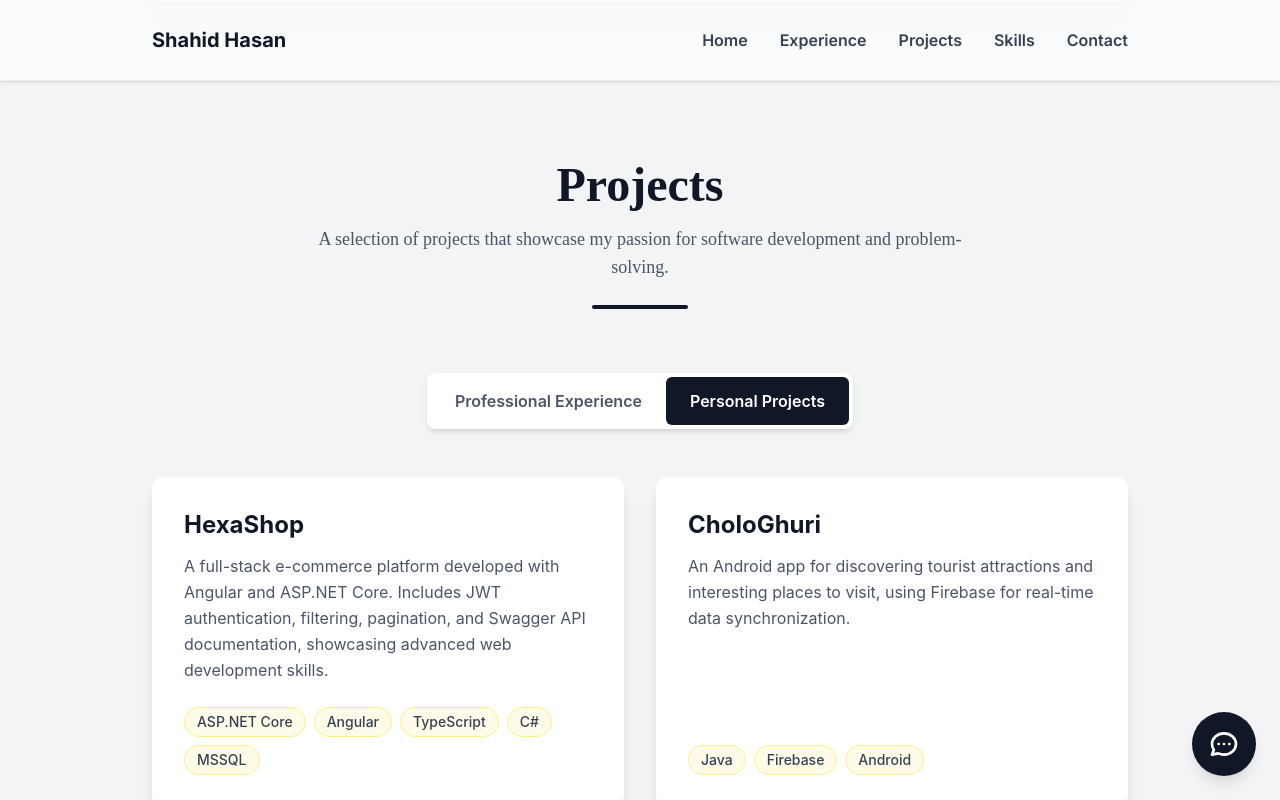
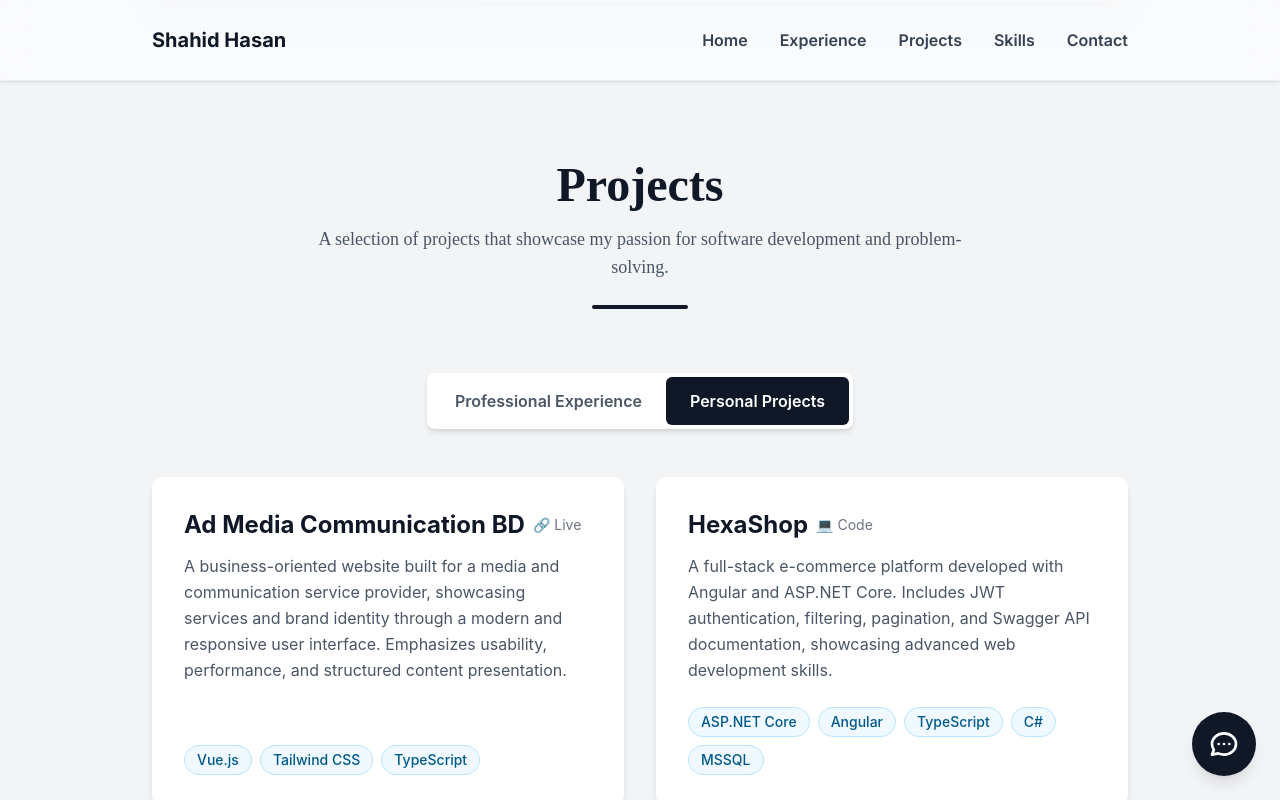
Before and after one commit to mdshahidhasan/Shahid-Hasan-Portfolio, a Vue app: page / in a window 1280 px wide. Both pictures are taken after a click on the button "Personal Projects". Shown: the part 2650-3450 px from the top of the page. Built offline with nearby package versions, Linux system fonts and the light colour scheme.

Commit message:
Update project view

```diff
--- a/src/views/ProjectView.vue
+++ b/src/views/ProjectView.vue
@@ -43,19 +43,39 @@
       <section v-if="activeTab === 'professional'" id="professional-projects">
         <div class="space-y-12">
           <div
-            v-for="(project, index) in professionalProjects"
+            v-for="project in professionalProjects"
             :key="project.title"
-            class="bg-white rounded-xl shadow-lg overflow-hidden transition-all duration-300 hover:shadow-2xl hover:scale-[1.02]"
+            class="bg-white rounded-xl shadow-md overflow-hidden transition-all duration-300 hover:shadow-xl hover:-translate-y-0.5"
           >
             <div class="p-8">
-              <h3 class="text-2xl font-bold text-gray-900 mb-3">{{ project.title }}</h3>
+              <div class="flex flex-wrap items-center gap-2 mb-3">
+                <h3 class="text-2xl font-bold text-gray-900">{{ project.title }}</h3>
+                <a
+                  v-if="project.liveUrl"
+                  :href="project.liveUrl"
+                  target="_blank"
+                  rel="noopener noreferrer"
+                  class="project-link"
+                >
+                  🔗 Live
+                </a>
+                <a
+                  v-if="project.githubUrl"
+                  :href="project.githubUrl"
+                  target="_blank"
+                  rel="noopener noreferrer"
+                  class="project-link"
+                >
+                  💻 Code
+                </a>
+              </div>
               <p class="text-gray-600 mb-6 leading-relaxed">{{ project.description }}</p>
 
               <div class="flex flex-wrap gap-2">
                 <span
                   v-for="tech in project.technologies"
                   :key="tech"
-                  class="bg-yellow-50 text-gray-700 text-sm font-medium px-3 py-1 rounded-full border border-yellow-200"
+                  class="bg-sky-50 text-sky-800 text-sm font-medium px-3 py-1 rounded-full border border-sky-200"
                 >
                   {{ tech }}
                 </span>
@@ -71,16 +91,36 @@
           <div
             v-for="project in personalProjects"
             :key="project.title"
-            class="bg-white rounded-xl shadow-lg p-8 flex flex-col transition-all duration-300 hover:shadow-2xl hover:scale-[1.02]"
+            class="bg-white rounded-xl shadow-md p-8 flex flex-col transition-all duration-300 hover:shadow-xl hover:-translate-y-0.5"
           >
-            <h3 class="text-2xl font-bold text-gray-900 mb-3">{{ project.title }}</h3>
+            <div class="flex flex-wrap items-center gap-2 mb-3">
+              <h3 class="text-2xl font-bold text-gray-900">{{ project.title }}</h3>
+              <a
+                v-if="project.liveUrl"
+                :href="project.liveUrl"
+                target="_blank"
+                rel="noopener noreferrer"
+                class="project-link"
+              >
+                🔗 Live
+              </a>
+              <a
+                v-if="project.githubUrl"
+                :href="project.githubUrl"
+                target="_blank"
+                rel="noopener noreferrer"
+                class="project-link"
+              >
+                💻 Code
+              </a>
+            </div>
             <p class="text-gray-600 mb-6 leading-relaxed flex-grow">{{ project.description }}</p>
 
             <div class="flex flex-wrap gap-2">
               <span
                 v-for="tech in project.technologies"
                 :key="tech"
-                class="bg-yellow-50 text-gray-700 text-sm font-medium px-3 py-1 rounded-full border border-yellow-200"
+                class="bg-sky-50 text-sky-800 text-sm font-medium px-3 py-1 rounded-full border border-sky-200"
               >
                 {{ tech }}
               </span>
@@ -99,6 +139,8 @@ interface Project {
   title: string
   description: string
   technologies: string[]
+  liveUrl?: string
+  githubUrl?: string
 }
 
 const activeTab = ref<'professional' | 'personal'>('professional')
@@ -109,45 +151,71 @@ const professionalProjects = ref<Project[]>([
     description:
       'An innovative online platform designed for car auctions. Built with Vue.js for a responsive front-end and ASP.NET Core for a secure back-end, it enables seamless interactions among all stakeholders in the auction process.',
     technologies: ['ASP.NET Core', 'Vue.js', 'MySQL', 'Bootstrap'],
+    liveUrl: 'https://www.garirnilam.com',
   },
   {
     title: 'Horologica',
     description:
       'A watch repair shop management system with admin, technician, and customer portals. Features include repair tracking, inventory management, and automated invoicing to streamline operations.',
     technologies: ['ASP.NET Core', 'Vue.js', 'MSSQL'],
+    liveUrl: 'https://horologica.co',
+  },
+  {
+    title: 'New Life Hospital',
+    description:
+      'A modern healthcare web application developed on a contractual basis, providing an intuitive interface for patients and administrators. The system streamlines hospital services, improves accessibility, and enhances overall user experience through a responsive frontend design.',
+    technologies: ['Vue.js', 'Tailwind CSS', 'TypeScript'],
+    liveUrl: 'https://www.newlifehospital.bd',
   },
 ])
 
 const personalProjects = ref<Project[]>([
   {
+    title: 'Ad Media Communication BD',
+    description:
+      'A business-oriented website built for a media and communication service provider, showcasing services and brand identity through a modern and responsive user interface. Emphasizes usability, performance, and structured content presentation.',
+    technologies: ['Vue.js', 'Tailwind CSS', 'TypeScript'],
+    liveUrl: 'https://www.admediacommunicationbd.com',
+  },
+  {
     title: 'HexaShop',
     description:
       'A full-stack e-commerce platform developed with Angular and ASP.NET Core. Includes JWT authentication, filtering, pagination, and Swagger API documentation, showcasing advanced web development skills.',
     technologies: ['ASP.NET Core', 'Angular', 'TypeScript', 'C#', 'MSSQL'],
+    githubUrl: 'https://github.com/shahid130/HexaShop_Angular_ASP.NET_Core',
+  },
+  {
+    title: 'Monsur for Feni 2',
+    description:
+      'A custom frontend web application developed for a regional initiative, focusing on clean design and user-friendly interaction. The project highlights responsive layout techniques and efficient UI structuring for real-world usability.',
+    technologies: ['Vue.js', 'Tailwind CSS', 'TypeScript'],
+    liveUrl: 'https://www.monsurforfeni2.com',
   },
   {
     title: 'CholoGhuri',
     description:
       'An Android app for discovering tourist attractions and interesting places to visit, using Firebase for real-time data synchronization.',
     technologies: ['Java', 'Firebase', 'Android'],
+    githubUrl: 'https://github.com/shahid130',
   },
   {
     title: 'Shop Management',
     description:
       'A distributed database project for managing products across multiple sites, supporting operations like insertion, deletion, and searching using PL/SQL.',
     technologies: ['PL/SQL', 'Oracle 10g'],
+    githubUrl: 'https://github.com/shahid130',
   },
   {
     title: 'Event Management System',
     description:
       'A desktop application for event planning and management, featuring a Java/JavaFX UI and Microsoft SQL backend to streamline scheduling and organization.',
     technologies: ['Java', 'JavaFX', 'MSSQL'],
+    githubUrl: 'https://github.com/shahid130',
   },
 ])
 </script>
 
 <style>
-/* Custom font stack similar to Apple's design but cross-platform compatible */
 .font-sans {
   font-family:
     -apple-system, BlinkMacSystemFont, 'SF Pro Display', 'SF Pro Text', 'Helvetica Neue',
@@ -155,4 +223,16 @@ const personalProjects = ref<Project[]>([
   -webkit-font-smoothing: antialiased;
   -moz-osx-font-smoothing: grayscale;
 }
+
+.project-link {
+  font-size: 0.875rem;
+  color: #6b7280;
+  text-decoration: none;
+  line-height: 1;
+}
+
+.project-link:hover {
+  color: #4b5563;
+  text-decoration: underline;
+}
 </style>
```
